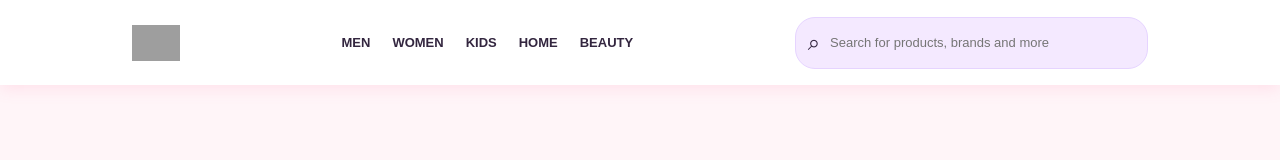
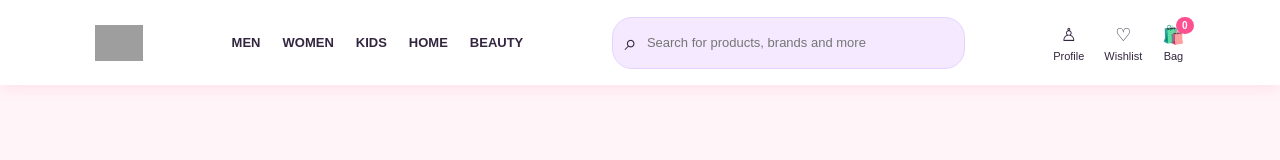
Before and after one commit to Arav-eng/Myntra-Clone, a plain HTML site: page index.html in a window 1280 px wide. Drawn offline with Linux system fonts and the light colour scheme; grey boxes are pictures that could not be loaded.

Commit message:
Add profile wishlist and bag actions

```diff
--- a/index.html
+++ b/index.html
@@ -27,6 +27,23 @@
         id="searchInput"
         placeholder="Search for products, brands and more">
 </div>
+<div class="nav-actions">
+    <div class="nav-item">
+        <span>♙</span>
+        <small>Profile</small>
+    </div>
+
+    <div class="nav-item">
+        <span>♡</span>
+        <small>Wishlist</small>
+    </div>
+
+    <div class="nav-item bag-item" id="bagButton">
+        <span>🛍️</span>
+        <small>Bag</small>
+        <b id="bagCount">0</b>
+    </div>
+</div>
     </header>
 </body>
 </html>
--- a/style.css
+++ b/style.css
@@ -75,3 +75,32 @@ body {
     width: 100%;
     font-size: 13px;
 }
+.nav-actions {
+    display: flex;
+    gap: 20px;
+}
+
+.nav-item {
+    display: flex;
+    flex-direction: column;
+    align-items: center;
+    font-size: 18px;
+    position: relative;
+    cursor: pointer;
+}
+
+.nav-item small {
+    font-size: 11px;
+    margin-top: 4px;
+}
+
+.bag-item b {
+    position: absolute;
+    top: -7px;
+    right: -9px;
+    background: #FF4F91;
+    color: white;
+    font-size: 10px;
+    border-radius: 50%;
+    padding: 3px 6px;
+}
```
